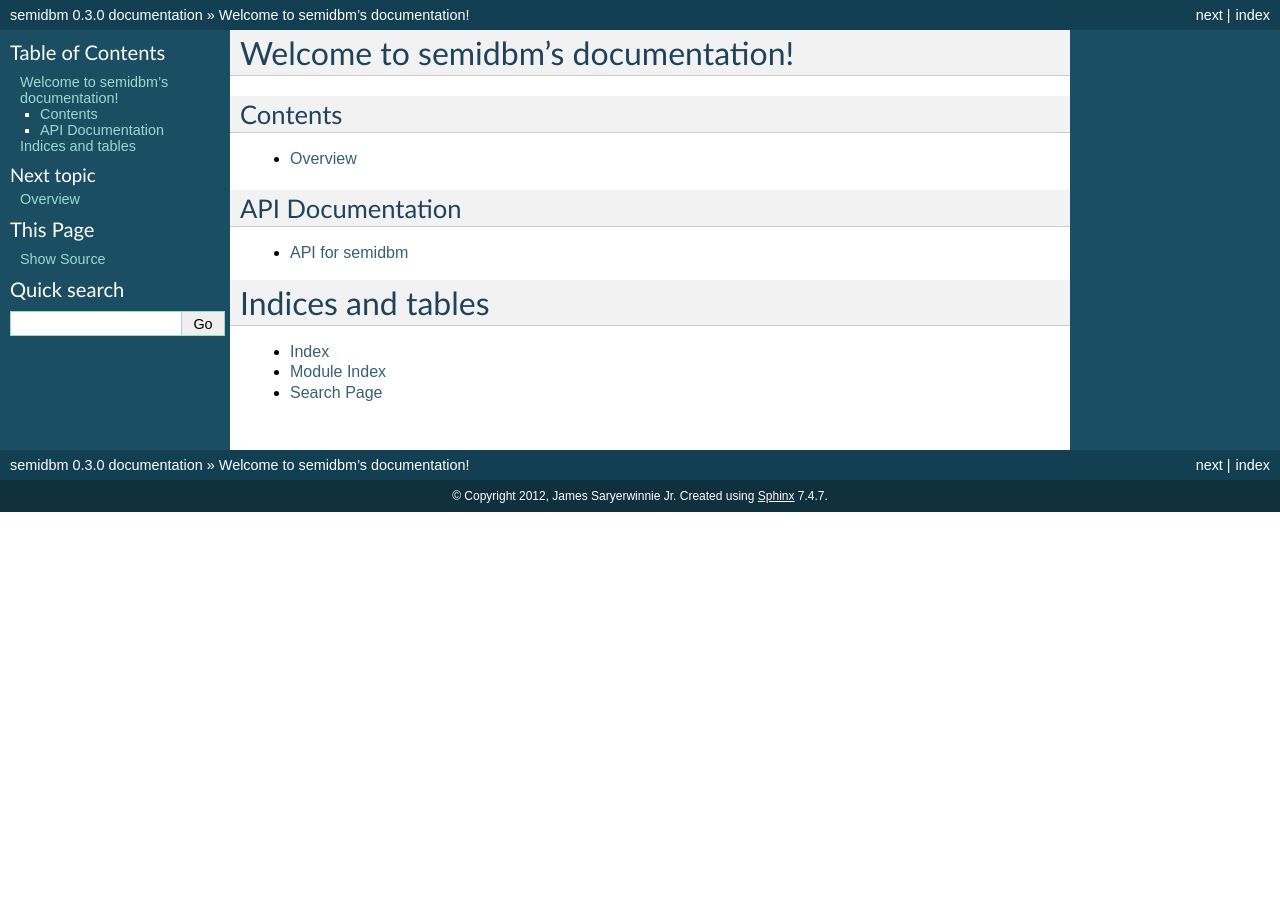
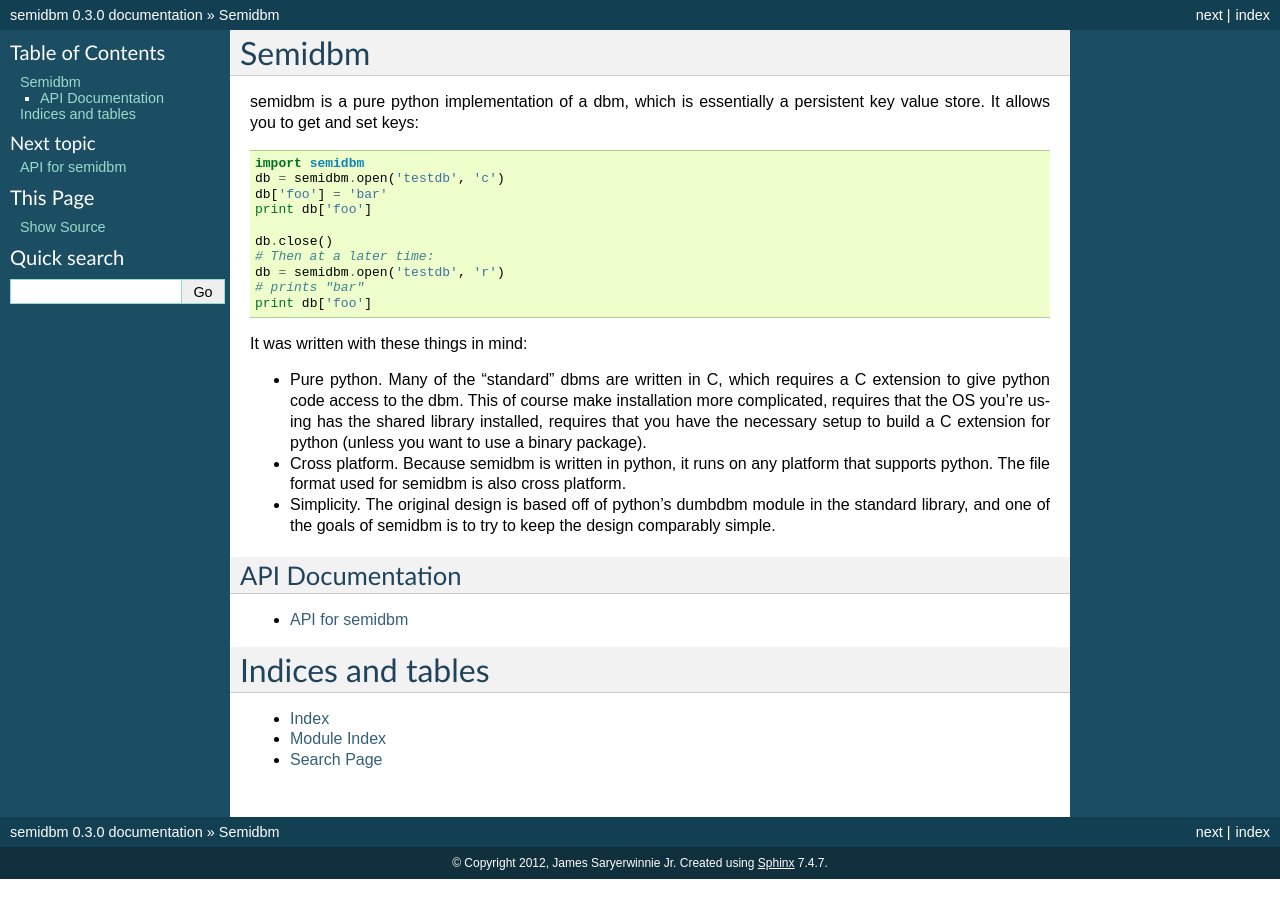
Before and after one commit to jamesls/semidbm, a Sphinx documentation site: the page built from docs/index.rst, in a window 1280 px wide. Built offline with Sphinx 7.4.7, drawn with Linux system fonts in a browser that asks for light colours.

Commit message:
Update index with an overview
Remove separate overview page.

```diff
--- a/docs/index.rst
+++ b/docs/index.rst
@@ -3,16 +3,38 @@
    You can adapt this file completely to your liking, but it should at least
    contain the root `toctree` directive.
 
-Welcome to semidbm's documentation!
-===================================
+Semidbm
+=======
 
-Contents
---------
+semidbm is a pure python implementation of a dbm, which is essentially a
+persistent key value store. It allows you to get and set keys::
 
-.. toctree::
-    :maxdepth: 2
+    import semidbm
+    db = semidbm.open('testdb', 'c')
+    db['foo'] = 'bar'
+    print db['foo']
 
-    overview
+    db.close()
+    # Then at a later time:
+    db = semidbm.open('testdb', 'r')
+    # prints "bar"
+    print db['foo']
+
+
+It was written with these things in mind:
+
+* Pure python.  Many of the "standard" dbms are written in C,
+  which requires a C extension to give python code access to the dbm.
+  This of course make installation more complicated, requires that
+  the OS you're using has the shared library installed, requires
+  that you have the necessary setup to build a C extension for python
+  (unless you want to use a binary package).
+* Cross platform.  Because semidbm is written in python, it runs
+  on any platform that supports python.  The file format used for
+  semidbm is also cross platform.
+* Simplicity.  The original design is based off of python's dumbdbm module
+  in the standard library, and one of the goals of semidbm is to try to keep
+  the design comparably simple.
 
 
 API Documentation
--- a/docs/overview.rst
+++ /dev/null
@@ -1,3 +0,0 @@
-========
-Overview
-========
```
